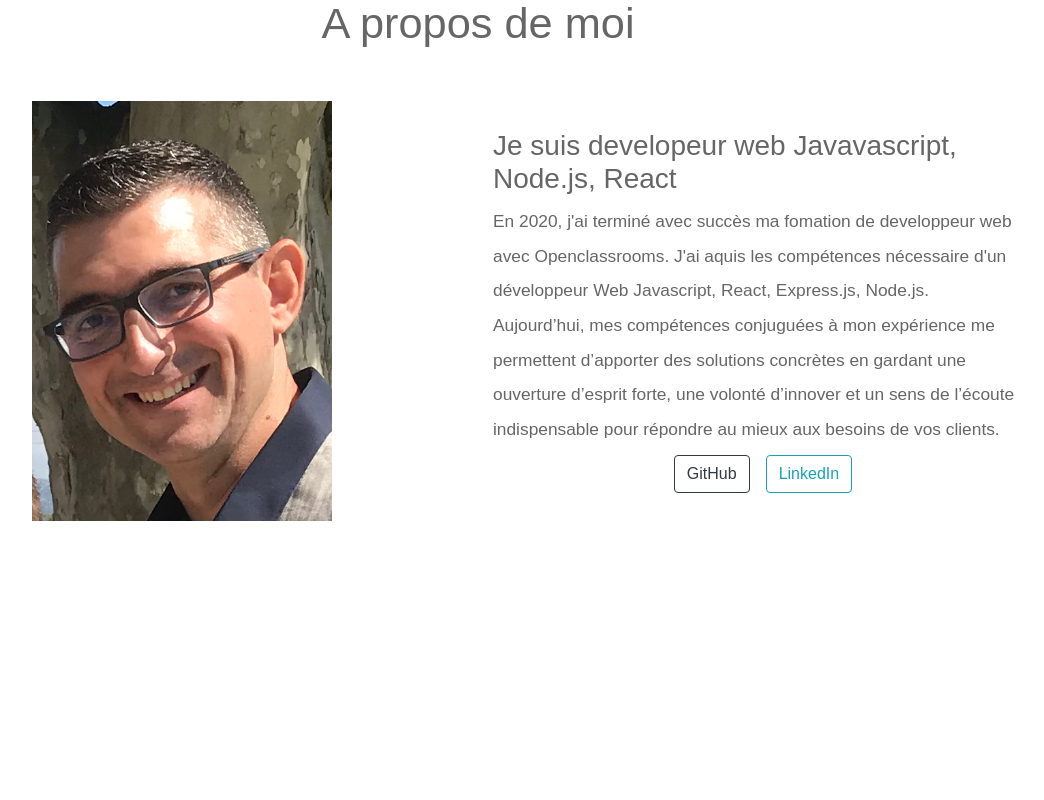
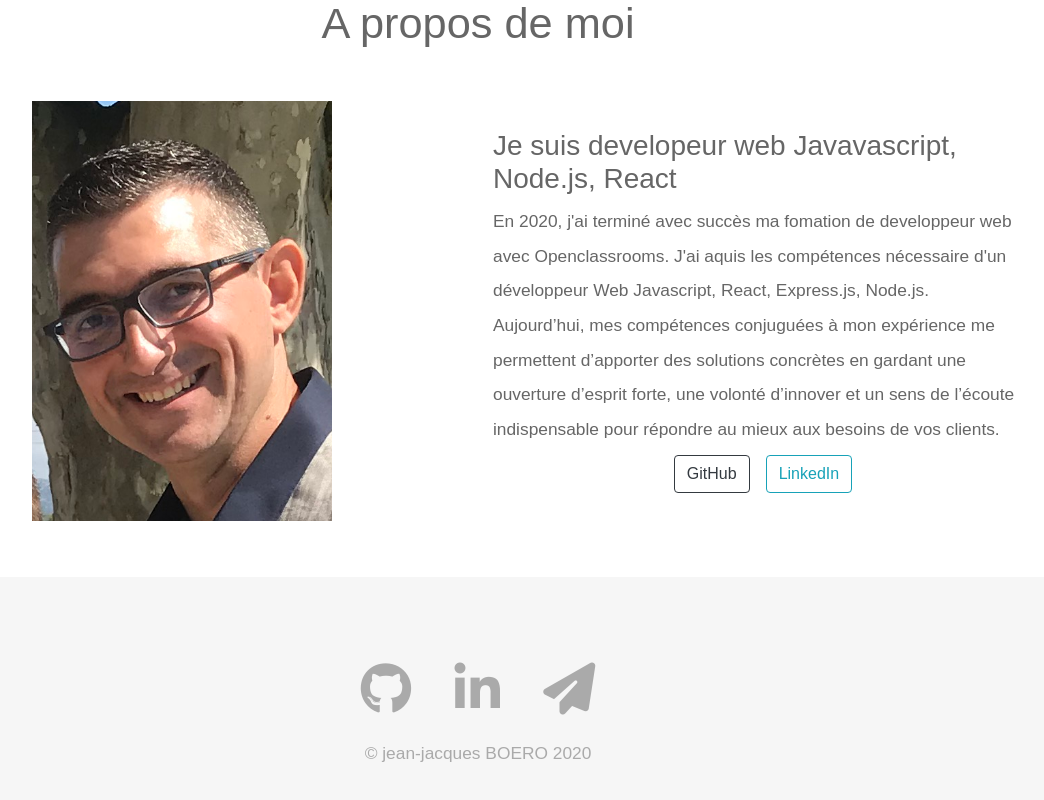
Before and after one commit to jb-webdev/mon-portfolio-react, a React (Create React App) app: page / in a window 1280 px wide. Shown: the part 696-1496 px from the top of the page, without its empty margins (162-1206 px from the left). Before the commit the page ends 1273 px from the top, so only its background shows below. Built offline with nearby package versions, Linux system fonts and the light colour scheme.

Commit message:
mise en place du footer fonctionnel

```diff
--- a/public/index.html
+++ b/public/index.html
@@ -10,7 +10,7 @@
     <link href="https://fonts.googleapis.com/css?family=Karla&display=swap" rel="stylesheet" />
     <!-- React bootstrap link -->
     <link rel="stylesheet" href="https://maxcdn.bootstrapcdn.com/bootstrap/4.4.1/css/bootstrap.min.css" integrity="sha384-Vkoo8x4CGsO3+Hhxv8T/Q5PaXtkKtu6ug5TOeNV6gBiFeWPGFN9MuhOf23Q9Ifjh" crossorigin="anonymous" />
-    <script src="https://kit.fontawesome.com/440c4dadc2.js" crossorigin="anonymous"></script>
+    <script src="https://kit.fontawesome.com/1774d8399c.js" crossorigin="anonymous"></script>
 
     <title>Jean-Jacques Boero</title>
 
--- a/src/App.css
+++ b/src/App.css
@@ -69,3 +69,8 @@ body {
 .button.big {
     font-size: 1.35em;
 }
+
+ul {
+    list-style: none;
+    padding-left: 0;
+}
--- a/src/App.js
+++ b/src/App.js
@@ -11,6 +11,7 @@ import {BrowserRouter} from 'react-router-dom';
 import CompoHeader from './components/header/CompoHeader';
 import CompoBanner from './components/banner/CompoBanner';
 import CompoAbout from './components/about/CompoAbout';
+import CompoFooter from './components/footer/CompoFooter';
 
 import './App.css';
 
@@ -24,6 +25,7 @@ function App() {
         <CompoHeader />
         <CompoBanner />
         <CompoAbout />
+        <CompoFooter />
 
       </BrowserRouter>
 
--- a/src/components/footer/CompoFooter.css
+++ b/src/components/footer/CompoFooter.css
@@ -6,3 +6,90 @@
  * Compo Style Footer
  *
  */
+ #footer {
+    padding: 5em 0 5em 0;
+    background: #f6f6f6;
+    color: #aaa;
+    text-align: center;
+}
+.icons {
+    display: flex;
+    flex-direction: row;
+    justify-content: center;
+}
+
+#footer a {
+    -moz-transition: color 0.2s ease-in-out;
+    -webkit-transition: color 0.2s ease-in-out;
+    -ms-transition: color 0.2s ease-in-out;
+    transition: color 0.2s ease-in-out;
+    color: #aaa;
+    text-decoration: none;
+}
+
+#footer a:active, #footer a:hover {
+    color: #666;
+}
+#footer Span {
+    font-size: 3em;
+}
+
+#footer .icons li {
+    padding-right: 2.5em;
+}
+
+#footer .icons li:last-child {
+    padding-right: 0;
+}
+
+#footer .copyright {
+    padding: 0;
+    text-align: center;
+}
+
+#footer .copyright li {
+    border-left: solid 1px #90909040;
+    display: inline-block;
+    list-style: none;
+    margin-left: 1.5em;
+    padding-left: 1.5em;
+}
+
+#footer .copyright li:first-child {
+    border-left: 0;
+    margin-left: 0;
+    padding-left: 0;
+}
+
+@media screen and (max-width: 980px) {
+
+    #footer {
+    padding: 6em 0 4em 0;
+    }
+}
+
+@media screen and (max-width: 736px) {
+
+    #footer {
+        padding: 3em 0 2em 0;
+    }
+
+    #footer Span {
+        font-size: 1em;
+    }
+
+    }
+@media screen and (max-width: 480px) {
+
+    #footer {
+        padding: 3em 0 1em 0;
+    }
+
+    #footer .copyright li {
+        border-left: 0;
+        display: block;
+        margin: 0;
+        padding: 0;
+    }
+
+}
--- a/src/components/footer/CompoFooter.js
+++ b/src/components/footer/CompoFooter.js
@@ -6,3 +6,25 @@
  * Compo Footer
  *
  */
+import React from 'react'
+import './CompoFooter.css';
+
+export default function CompoFooter() {
+    return (
+        <div>
+            <footer id="footer">
+				<div className="container">
+					<ul className="icons">
+						<li><a href="https://github.com/jb-webdev" target="_blank" rel="noopener noreferrer"><span className="fab fa-github"></span></a></li>
+						<li><a href="https://www.linkedin.com/in/jean-jacques-boero/" target="_blank" rel="noopener noreferrer"><span className="fab fa-linkedin-in"></span></a></li>
+						<li><a href="mailto:j.boero@icloud.com" target="_blank" rel="noopener noreferrer"><span className="fas fa-paper-plane"></span></a></li>
+					</ul>
+					<ul className="copyright">
+						<li>&copy; jean-jacques BOERO 2020</li>
+					</ul>
+				</div>
+			</footer>
+
+        </div>
+    )
+}
```
